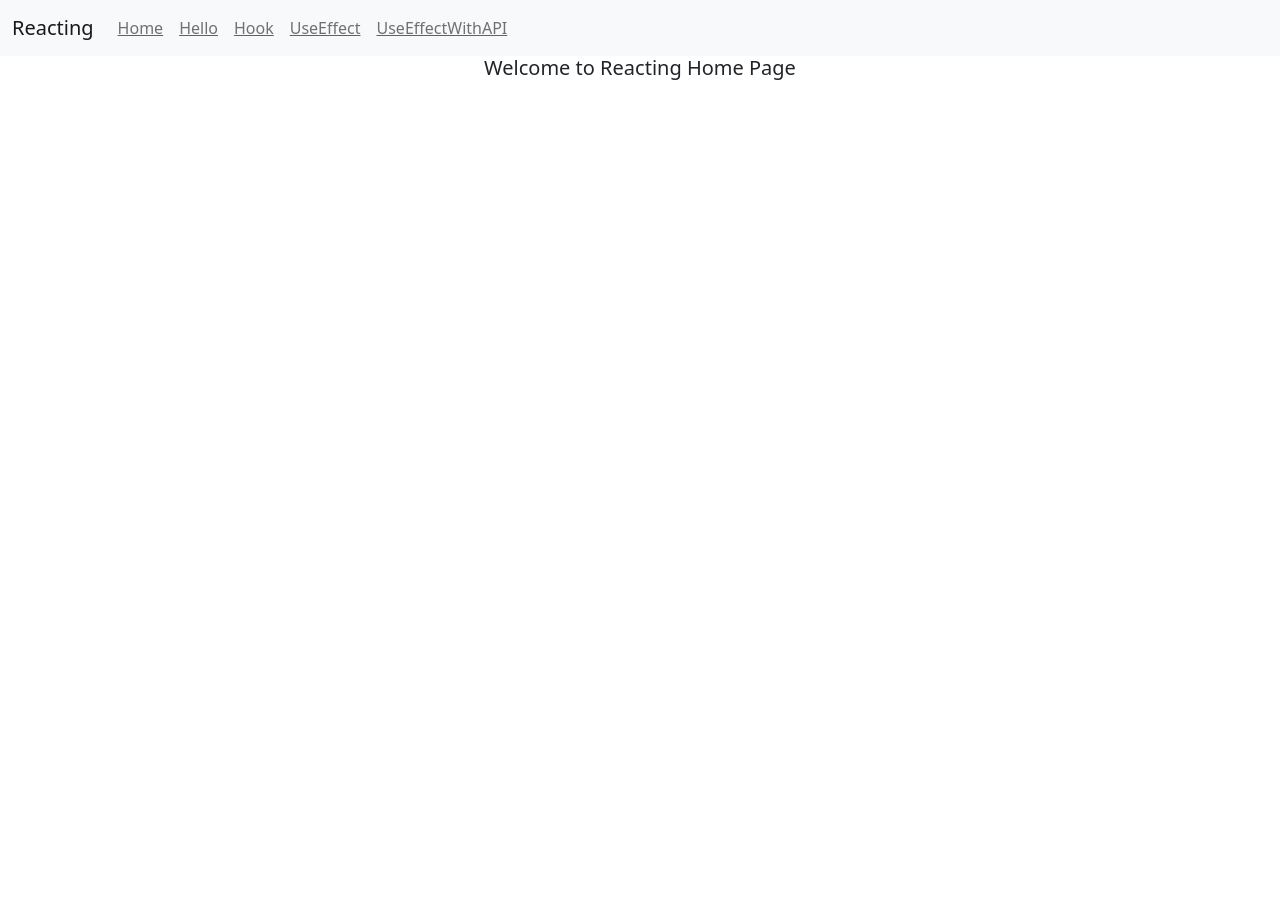
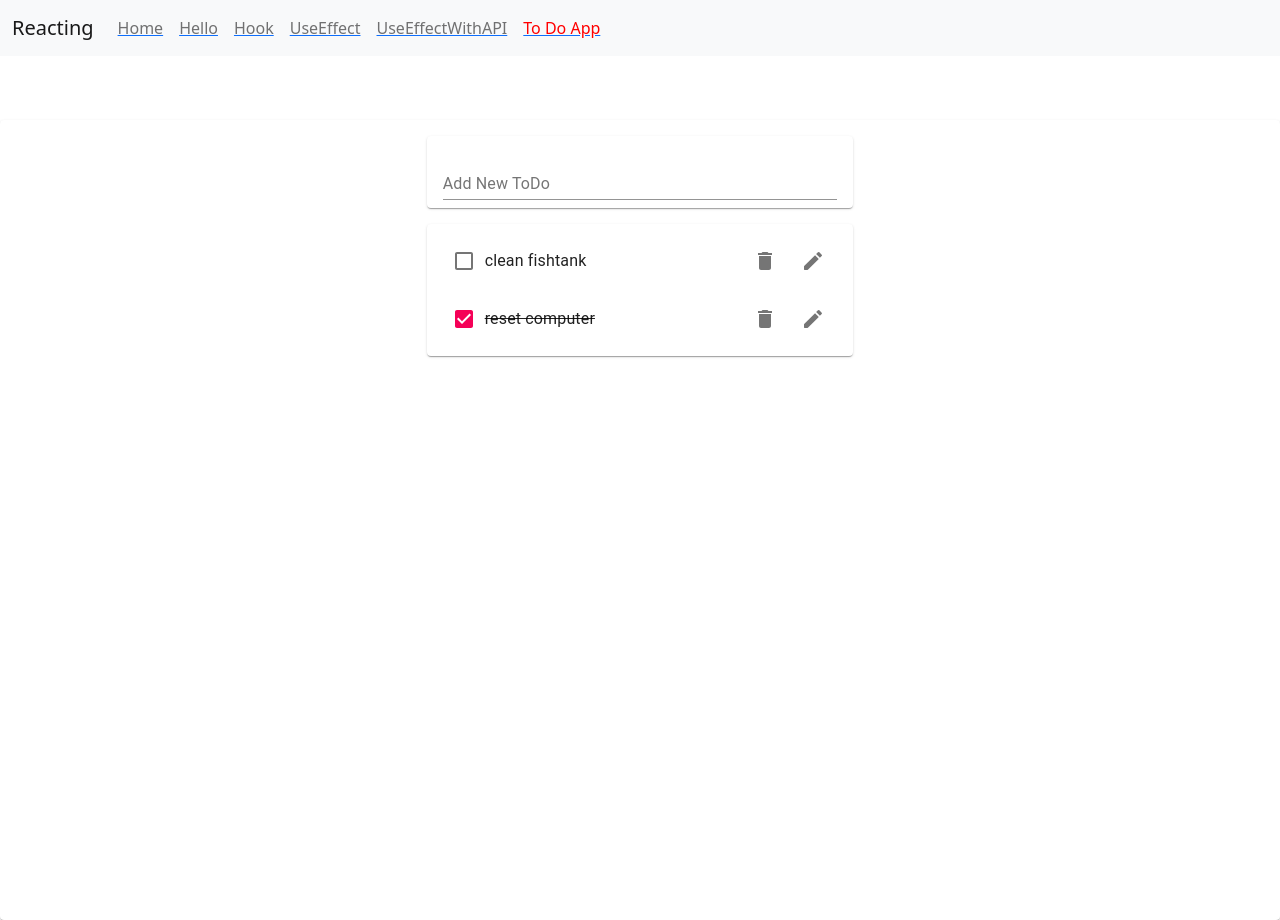
Before and after one commit to alperenjs/react-101, a React (Create React App) app: page /todo in a window 1280 px wide. Before the commit the page ends 800 px from the top, so only its background shows below. Built offline with nearby package versions, Linux system fonts and the light colour scheme.

Commit message:
created todo list with hooks.

```diff
--- a/package.json
+++ b/package.json
@@ -3,6 +3,8 @@
   "version": "0.1.0",
   "private": true,
   "dependencies": {
+    "@material-ui/core": "^4.12.3",
+    "@material-ui/icons": "^4.11.2",
     "@testing-library/jest-dom": "^5.11.4",
     "@testing-library/react": "^11.1.0",
     "@testing-library/user-event": "^12.1.10",
@@ -12,6 +14,7 @@
     "react-dom": "^17.0.2",
     "react-router-dom": "^5.2.1",
     "react-scripts": "4.0.3",
+    "uuid": "^8.3.2",
     "web-vitals": "^1.0.1"
   },
   "scripts": {
--- a/src/App.js
+++ b/src/App.js
@@ -8,6 +8,7 @@
 import UseEffect from "./components/UseEffect";
 import Hook from "./components/Hook";
 import UseEffectAPI from "./components/UseEffectAPI";
+import TodoApp from "./components/TodoApp";
 
 function App() {
 
@@ -23,6 +24,7 @@
         <Route path="/useeffect" component={UseEffect}></Route>
         <Route path="/hook" component={Hook}></Route>
         <Route path="/useeffectapi" component={UseEffectAPI}></Route>
+        <Route path="/todo" component={TodoApp}></Route>
         <Route path="/" component={Home}></Route>
       </Switch>
       {/* Routes */}
--- /dev/null
+++ b/src/components/EditTodoForm.js
@@ -0,0 +1,20 @@
+import React from 'react';
+import useInputState from '../hooks/useInputState';
+import { TextField } from '@material-ui/core';
+
+export default function EditTodoForm({id, task, editTodo, toggleEditForm}) {
+    const [value, handleChange, reset] = useInputState(task)
+    return (
+        <form onSubmit={(e) => {
+            e.preventDefault();
+            editTodo(id, value);
+            reset();
+            toggleEditForm();
+        }}>
+            <TextField margin="normal"
+                value={value}
+                onChange={handleChange}
+                fullWidth />
+        </form>
+    )
+}
--- a/src/components/Navbar.js
+++ b/src/components/Navbar.js
@@ -37,6 +37,11 @@
                                 <span className="nav-link" >UseEffectWithAPI</span>
                             </li>
                            </NavLink>
+                           <NavLink exact activeClassName="active-link" to="/todo">
+                            <li className="nav-item">
+                                <span className="nav-link" >To Do App</span>
+                            </li>
+                           </NavLink>
                         </ul>
                     </div>
                 </div>
--- /dev/null
+++ b/src/components/Todo.js
@@ -0,0 +1,34 @@
+import React from 'react';
+import useToggleState from '../hooks/useToggleState';
+import ListItem from "@material-ui/core/ListItem";
+import ListItemText from "@material-ui/core/ListItemText";
+import EditTodoForm from './EditTodoForm';
+import Checkbox  from '@material-ui/core/Checkbox';
+import  IconButton  from '@material-ui/core/IconButton';
+import EditRounded  from '@material-ui/icons/EditRounded';
+import DeleteIcon from "@material-ui/icons/Delete";
+import  ListItemSecondaryAction  from '@material-ui/core/ListItemSecondaryAction';
+
+
+
+export default function Todo({ id, task, completed, removeTodo, toggleTodo, editTodo }) {
+    const [isEditing, toggle] = useToggleState(false);
+    return (
+        <ListItem>
+            {isEditing ? <EditTodoForm editTodo={editTodo} id={id} task={task} toggleEditForm={toggle}/>:
+         <>
+         <Checkbox onClick={() => toggleTodo(id)} tabIndex={-1} checked={completed}/>
+            <ListItemText style={{textDecoration: completed ? "line-through" : "none"}}>{task}</ListItemText>
+            <ListItemSecondaryAction>
+                <IconButton onClick={() => removeTodo(id)} aria-label="Delete">
+                    <DeleteIcon/>
+                </IconButton>
+                <IconButton aria-label="Edit" onClick={toggle}>
+                    <EditRounded/>
+                </IconButton>
+            </ListItemSecondaryAction>
+            </>
+            }
+        </ListItem>
+           )
+}
--- /dev/null
+++ b/src/components/TodoApp.js
@@ -0,0 +1,51 @@
+import React, { useState } from 'react';
+import Paper from "@material-ui/core/Paper";
+import Grid from "@material-ui/core/Grid";
+import TodoList from "./TodoList";
+import TodoForm from "./TodoForm";
+import { v4 as uuid } from "uuid"
+
+
+export default function TodoApp() {
+    const initialTodos = [
+        { id: 1, task: "clean fishtank", completed: false },
+        { id: 2, task: "reset computer", completed: true }
+    ];
+    const [todos, setTodos] = useState(initialTodos);
+    const addTodo = (newTodoText) => {
+        setTodos([...todos, { id: uuid(), task: newTodoText, completed: false }]);
+    };
+    const removeTodo = todoId => {
+        const updatedTodos = todos.filter(todo => todo.id !== todoId);
+        setTodos(updatedTodos);
+    };
+
+    const toggleTodo = todoId => {
+        const updatedTodos = todos.map(todo =>
+            todo.id === todoId ? { ...todo, completed: !todo.completed } : todo);
+        setTodos(updatedTodos);
+    }
+
+    const editTodo = (todoId, newTask) => {
+        const updatedTodos = todos.map(todo =>
+            todo.id === todoId ? { ...todo, task: newTask } : todo);
+        setTodos(updatedTodos);
+    }
+
+    return (
+        <Paper style={{
+            padding: 0,
+            margin: 0,
+            height: "100vh",
+        }}>
+            <Grid container justifyContent="center" style={{ marginTop: "4rem" }}>
+                <Grid item xs={12} md={8} lg={4}>
+                    <TodoForm addTodo={addTodo} />
+                    <TodoList todos={todos} removeTodo={removeTodo} toggleTodo={toggleTodo} editTodo={editTodo} />
+                </Grid>
+            </Grid>
+        </Paper>
+
+
+    )
+}
--- /dev/null
+++ b/src/components/TodoForm.js
@@ -0,0 +1,19 @@
+import React from 'react';
+import TextField from "@material-ui/core/TextField";
+import Paper from "@material-ui/core/Paper";
+import useInputState from '../hooks/useInputState';
+
+export default function TodoForm({addTodo}) {
+    const [value, handleChange, reset] = useInputState("");
+    return (
+        <Paper style={{margin: "1rem 0", padding:"0 1rem"}}>
+            <form onSubmit={e => {
+                e.preventDefault();
+                addTodo(value);
+                reset();
+            }}>
+            <TextField value={value} onChange={handleChange} label="Add New ToDo" margin="normal" fullWidth />
+            </form>
+        </Paper>
+    )
+}
--- /dev/null
+++ b/src/components/TodoList.js
@@ -0,0 +1,26 @@
+import React from 'react'
+import Paper from "@material-ui/core/Paper";
+import List from "@material-ui/core/List";
+import Todo from "./Todo";
+
+
+
+export default function TodoList({ todos, removeTodo, toggleTodo, editTodo }) {
+    return (
+        <Paper>
+            <List>
+                {todos.map(todo => (
+                    <Todo
+                        key={todo.id}
+                        id={todo.id}
+                        task={todo.task}
+                        completed={todo.completed}
+                        removeTodo={removeTodo}
+                        toggleTodo={toggleTodo}
+                        editTodo={editTodo}
+                    />
+                ))}
+            </List>
+        </Paper>
+    )
+}
--- /dev/null
+++ b/src/hooks/useInputState.js
@@ -0,0 +1,12 @@
+import { useState } from 'react';
+
+export default function useInputState(initialVal) {
+    const [value, setValue] = useState(initialVal);
+    const handleChange = e => {
+        setValue(e.target.value);
+    }
+    const reset = () => {
+        setValue("");
+    }
+    return [value, handleChange, reset]
+}
--- /dev/null
+++ b/src/hooks/useToggleState.js
@@ -0,0 +1,10 @@
+import { useState } from 'react'
+
+export default function useToggleState(initialVal = false) {
+
+    const [state, setState] = useState(initialVal);
+    const toggle = () => {
+        setState(!state)
+    }
+    return [state, toggle]
+}
```
Also changed, not shown: 1 other file (tests, documents, lock files or other folders).
